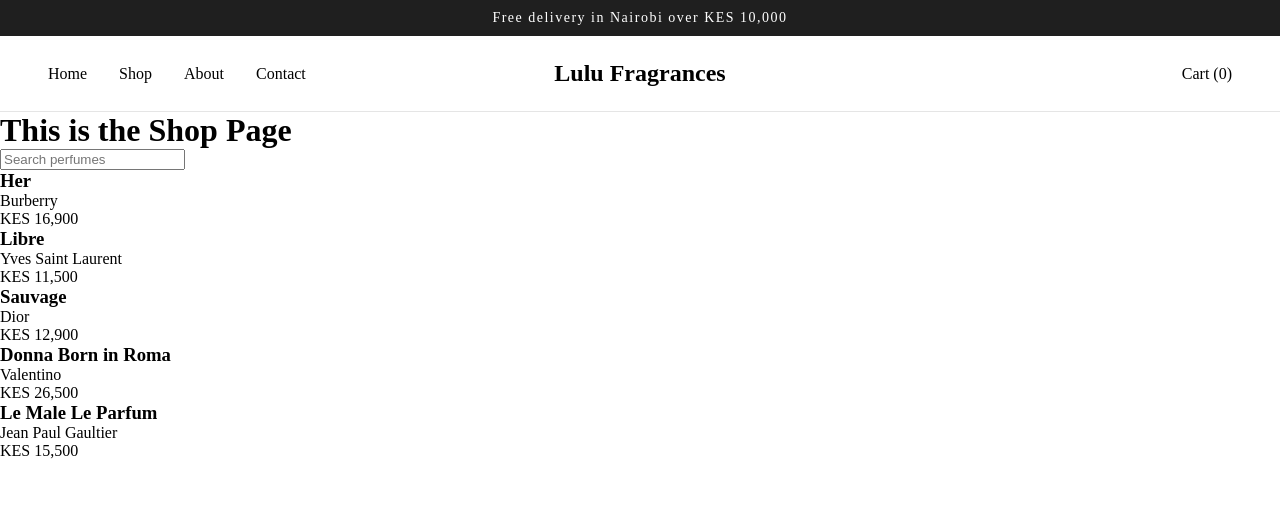
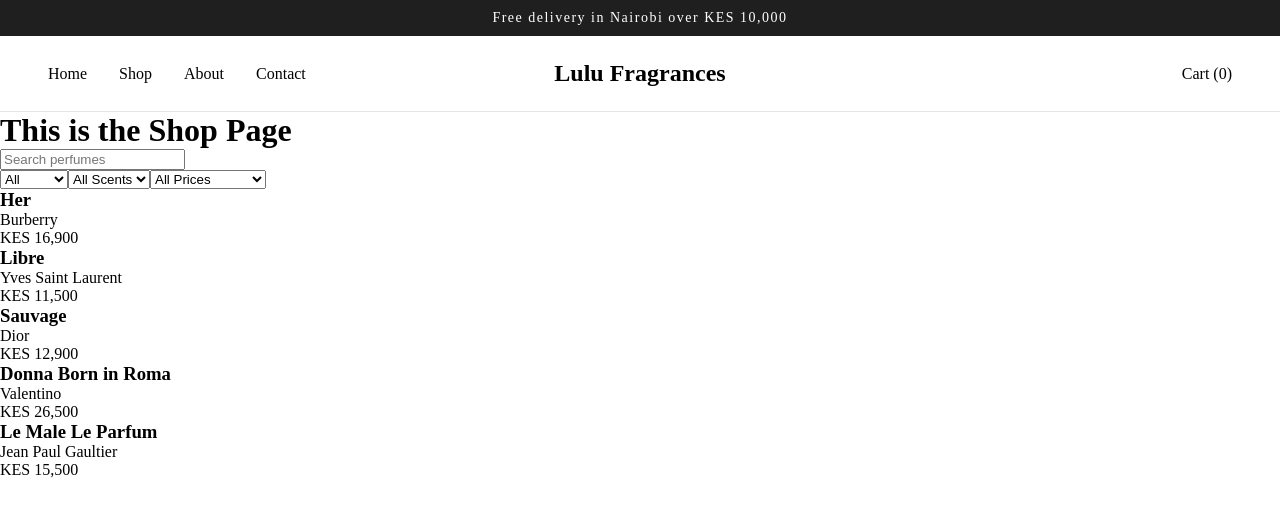
Before and after one commit to yvonnenyambura/perfume-store, a React (Vite) app: page /shop in a window 1280 px wide. Shown: the top 516 px of the page. Built offline with nearby package versions, Linux system fonts and the light colour scheme.

Commit message:
Add price filter

```diff
--- a/src/pages/Shop.jsx
+++ b/src/pages/Shop.jsx
@@ -2,19 +2,64 @@ import products from '../data/products'
 import ProductCard from '../components/ProductCard'
 import { useState } from 'react'
 
+
 function Shop() {
     const [search, setSearch] = useState("")
-    const filteredProducts = products.filter((product) => product.name.toLowerCase().includes(search.toLowerCase()) || product.brand.toLowerCase().includes(search.toLowerCase()))
+    const [genderFilter, setGenderFilter] = useState("")
+    const [scentFilter, setScentFilter] = useState("")
+    const [priceFilter, setPriceFilter] = useState("")
+
+    const cleanSearch = search.trim().toLowerCase()
+
+    const filteredProducts = products.filter((product) => {
+        const matchesSearch =
+            product.name.toLowerCase().includes(cleanSearch) ||
+            product.brand.toLowerCase().includes(cleanSearch)
+        const matchesGender = genderFilter === "" || product.gender === genderFilter
+        const matchesScent =
+            scentFilter === "" ||
+            product.scentFamily.toLowerCase().includes(scentFilter.toLowerCase())
+            const matchesPrice =
+    priceFilter === "" ||
+    (priceFilter === "under12" && product.price < 12000) ||
+    (priceFilter === "12-20" && product.price >= 12000 && product.price <= 20000) ||
+    (priceFilter === "over20" && product.price > 20000)
+        return matchesSearch && matchesGender && matchesScent && matchesPrice
+    })
+
     return (
         <>
             <h1>This is the Shop Page</h1>
             <input type="text" placeholder="Search perfumes" value={search} onChange={(e) => setSearch(e.target.value)} />
             <p>{search && `Results for "${search}"`}</p>
+            <select value={genderFilter} onChange={(e) => setGenderFilter(e.target.value)}>
+                <option value="">All</option>
+                <option value="Women">Women</option>
+                <option value="Men">Men</option>
+                <option value="Unisex">Unisex</option>
+            </select>
+            <select value={scentFilter} onChange={(e) => setScentFilter(e.target.value)}>
+                <option value="">All Scents</option>
+                <option value="Fruity">Fruity</option>
+                <option value="Woody">Woody</option>
+                <option value="Amber">Amber</option>
+                <option value="Floral">Floral</option>
+            </select>
+
+            <select value={priceFilter} onChange={(e) => setPriceFilter(e.target.value)}>
+                <option value="">All Prices</option>
+                <option value="under12">Under 12,000</option>
+                <option value="12-20">12,000 - 20,000</option>
+                <option value="over20">Over 20,000</option>
+            </select>
+            {scentFilter && <p>Filtered by scent: {scentFilter}</p>}
+            {genderFilter && <p>Filtered by gender: {genderFilter}</p>}
             {filteredProducts.length === 0 && <p>No perfumes found</p>}
             {filteredProducts.map((product) => (
                 <div key={product.id}>
                     <ProductCard product={product} />
                 </div>
+
             ))}
         </>
     )
```
